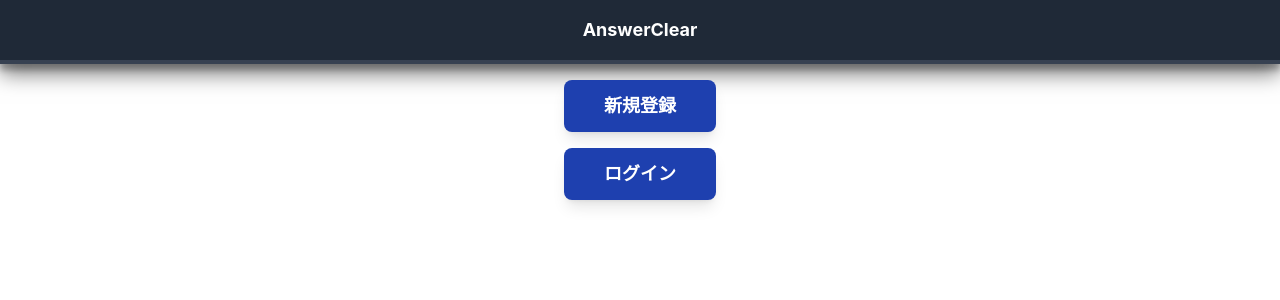
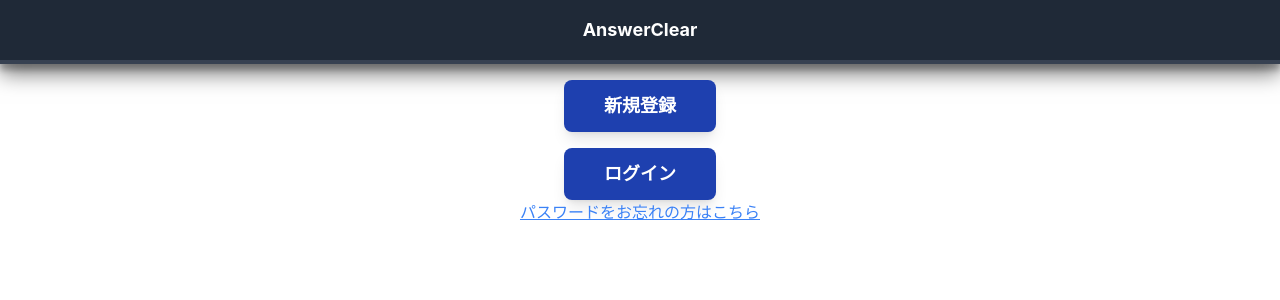
Before and after one commit to chobi0228desu/AnswerClear, a React (Create React App) app in the folder front/: page / in a window 1280 px wide. Shown: the top 300 px of the page. Built offline with nearby package versions, Linux system fonts and the light colour scheme.

Commit message:
add : パスワードをお忘れの方はこちらをTOPに配置

```diff
--- a/front/src/components/Top.tsx
+++ b/front/src/components/Top.tsx
@@ -9,6 +9,10 @@
     <div className={`h-full flex flex-col items-center justify-center`}>
       <BaseButton to="/signup" text="新規登録" />
       <BaseButton to="/login" text="ログイン" />
+      <Link
+        to="/password_edit"
+        className="text-blue-500 hover:text-blue-700 underline"
+      >パスワードをお忘れの方はこちら</Link>
     </div>
   );
 };
```
